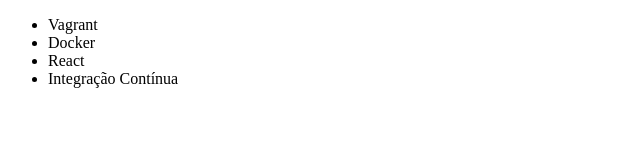
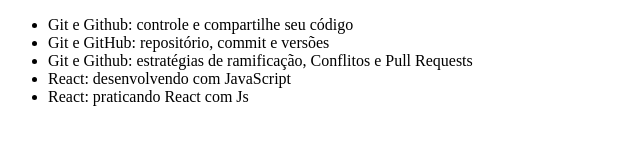
Before and after one commit to omarcioropelato/alura-git, a plain HTML site: page index.html in a window 1280 px wide. Shown: the whole page, without its empty margins (0-640 px from the left). Drawn offline with Linux system fonts and the light colour scheme.

Commit message:
Finalizando lista de cursos

```diff
--- a/index.html
+++ b/index.html
@@ -7,10 +7,11 @@
 
     <body>
         <ul>
-            <li>Vagrant</li>
-            <li>Docker</li>
-            <li>React</li>
-            <li>Integração Contínua</li>
+            <li>Git e Github: controle e compartilhe seu código</li>
+            <li>Git e GitHub: repositório, commit e versões</li>
+            <li>Git e Github: estratégias de ramificação, Conflitos e Pull Requests</li>
+            <li>React: desenvolvendo com JavaScript</li>
+            <li>React: praticando React com Js</li>
         </ul>
 
     </body>
```
